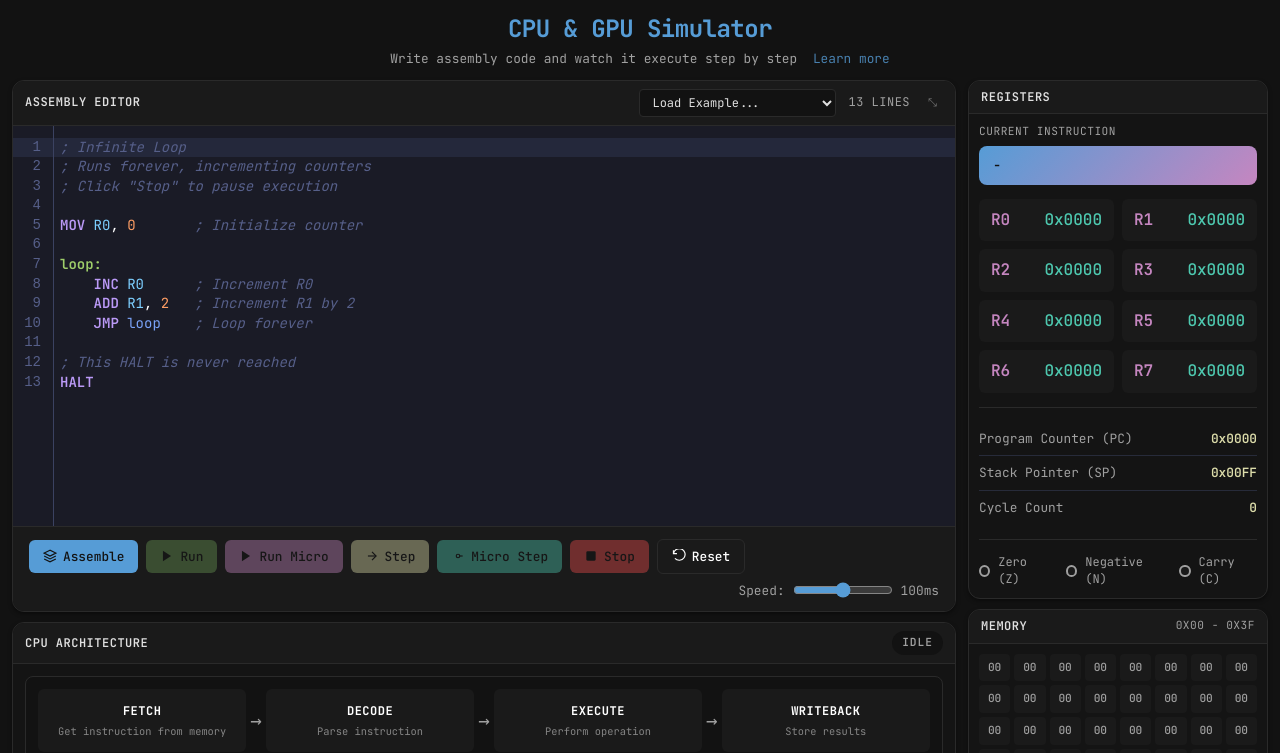
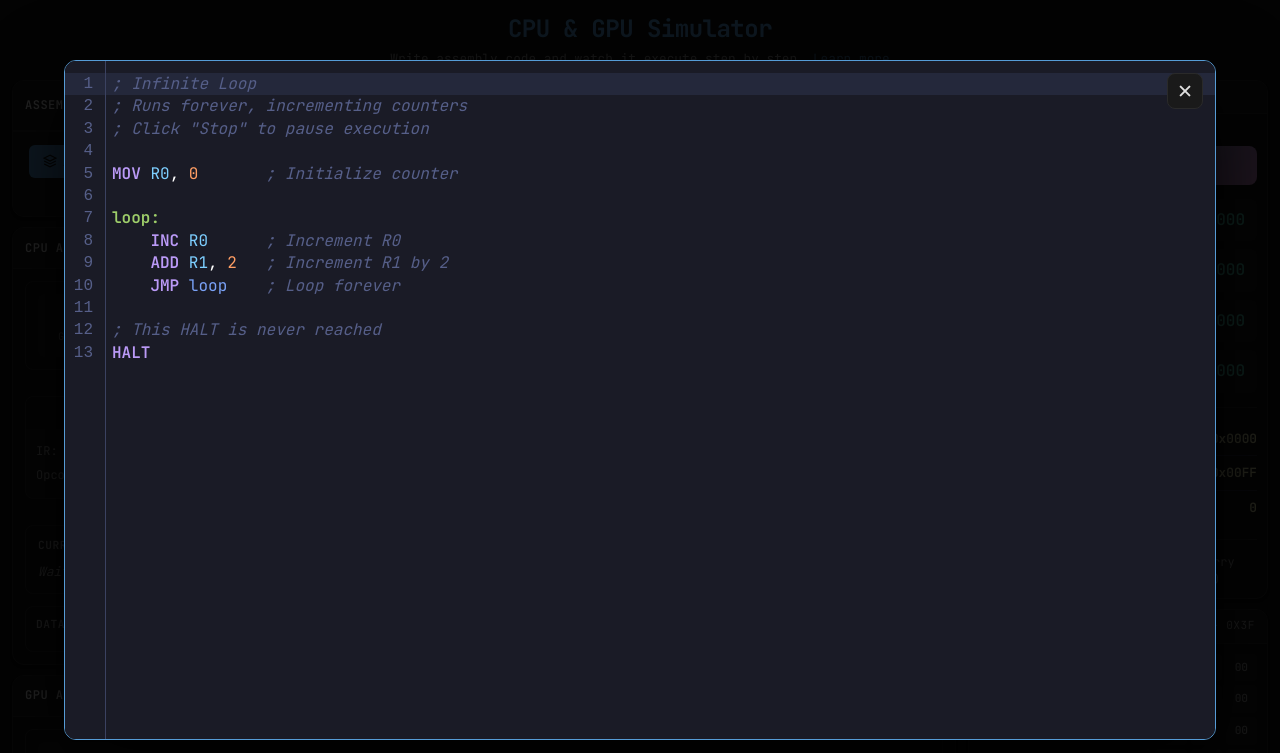
Before and after one commit to tyler-french/cpu-sim, a website built with Vite: page index.html in a window 1280 px wide. Both pictures are taken after a click on the button "Toggle editor size". Shown: the top 753 px of the page. Built offline with nearby package versions, Linux system fonts and the light colour scheme.

Commit message:
improve view expand

```diff
--- a/src/main.ts
+++ b/src/main.ts
@@ -198,12 +198,38 @@ class Simulator {
     // Editor expand/collapse toggle
     const expandBtn = document.getElementById('expandEditor');
     const editorContainer = document.getElementById('editorContainer');
-    if (expandBtn && editorContainer) {
-      expandBtn.addEventListener('click', () => {
-        editorContainer.classList.toggle('expanded');
-        expandBtn.textContent = editorContainer.classList.contains('expanded') ? '⤡' : '⤢';
-      });
+    const editorOverlay = document.getElementById('editorOverlay');
+    const editorCloseBtn = document.getElementById('editorCloseBtn');
+
+    const toggleExpand = () => {
+      if (editorContainer && editorOverlay && expandBtn) {
+        const isExpanded = editorContainer.classList.toggle('expanded');
+        editorOverlay.classList.toggle('active', isExpanded);
+        expandBtn.textContent = isExpanded ? '✕' : '⤢';
+        expandBtn.title = isExpanded ? 'Close expanded editor' : 'Expand editor fullscreen';
+      }
+    };
+
+    if (expandBtn) {
+      expandBtn.addEventListener('click', toggleExpand);
     }
+
+    // Close button
+    if (editorCloseBtn) {
+      editorCloseBtn.addEventListener('click', toggleExpand);
+    }
+
+    // Click overlay to close
+    if (editorOverlay) {
+      editorOverlay.addEventListener('click', toggleExpand);
+    }
+
+    // Escape key to close
+    document.addEventListener('keydown', (e) => {
+      if (e.key === 'Escape' && editorContainer?.classList.contains('expanded')) {
+        toggleExpand();
+      }
+    });
   }
 
   private updateSpeedDisplay(): void {
--- a/src/style.css
+++ b/src/style.css
@@ -123,11 +123,67 @@ body {
 .editor-container {
   height: 200px;
   overflow: hidden;
-  transition: height 0.3s ease;
 }
 
 .editor-container.expanded {
-  height: 400px;
+  position: fixed;
+  top: 50%;
+  left: 50%;
+  transform: translate(-50%, -50%);
+  width: 90vw;
+  height: 85vh;
+  max-width: 1200px;
+  z-index: 1000;
+  border-radius: 12px;
+  box-shadow: 0 25px 80px rgba(0, 0, 0, 0.8);
+  border: 1px solid var(--accent-blue);
+  background: var(--bg-secondary);
+}
+
+.editor-container.expanded .cm-editor {
+  font-size: 1rem;
+}
+
+.editor-close-btn {
+  display: none;
+  position: absolute;
+  top: 12px;
+  right: 12px;
+  z-index: 10;
+  background: var(--bg-tertiary);
+  border: 1px solid var(--border-color);
+  color: var(--text-secondary);
+  width: 36px;
+  height: 36px;
+  border-radius: 8px;
+  font-size: 1.2rem;
+  cursor: pointer;
+  transition: all 0.15s ease;
+}
+
+.editor-close-btn:hover {
+  background: var(--accent-red);
+  border-color: var(--accent-red);
+  color: white;
+}
+
+.editor-container.expanded .editor-close-btn {
+  display: block;
+}
+
+.editor-overlay {
+  position: fixed;
+  top: 0;
+  left: 0;
+  width: 100vw;
+  height: 100vh;
+  background: rgba(0, 0, 0, 0.85);
+  z-index: 999;
+  display: none;
+}
+
+.editor-overlay.active {
+  display: block;
 }
 
 .editor-container .cm-editor {
@@ -135,19 +191,27 @@ body {
 }
 
 .expand-btn {
-  background: none;
-  border: none;
-  color: var(--text-muted);
+  background: var(--bg-tertiary);
+  border: 1px solid var(--border-color);
+  color: var(--text-secondary);
   cursor: pointer;
-  padding: 2px 6px;
-  font-size: 0.7rem;
-  opacity: 0.7;
-  transition: opacity 0.15s ease;
+  padding: 6px 12px;
+  font-size: 1rem;
+  border-radius: 6px;
+  transition: all 0.15s ease;
 }
 
 .expand-btn:hover {
-  opacity: 1;
-  color: var(--accent-blue);
+  background: var(--accent-blue);
+  color: var(--bg-primary);
+  border-color: var(--accent-blue);
+}
+
+.editor-container.expanded + .controls .expand-btn,
+.expand-btn.active {
+  background: var(--accent-blue);
+  color: var(--bg-primary);
+  border-color: var(--accent-blue);
 }
 
 .line-count {
--- a/src/ui/components.ts
+++ b/src/ui/components.ts
@@ -23,7 +23,10 @@ export function createApp(): HTMLElement {
               <button class="expand-btn" id="expandEditor" title="Toggle editor size">⤢</button>
             </div>
           </div>
-          <div class="editor-container" id="editorContainer"></div>
+          <div class="editor-container" id="editorContainer">
+            <button class="editor-close-btn" id="editorCloseBtn" title="Close">✕</button>
+          </div>
+          <div class="editor-overlay" id="editorOverlay"></div>
           <div class="controls">
             <button class="btn btn-primary" id="assembleBtn" title="Parse assembly code and prepare for execution">
               <svg width="14" height="14" viewBox="0 0 24 24" fill="none" stroke="currentColor" stroke-width="2">
```
